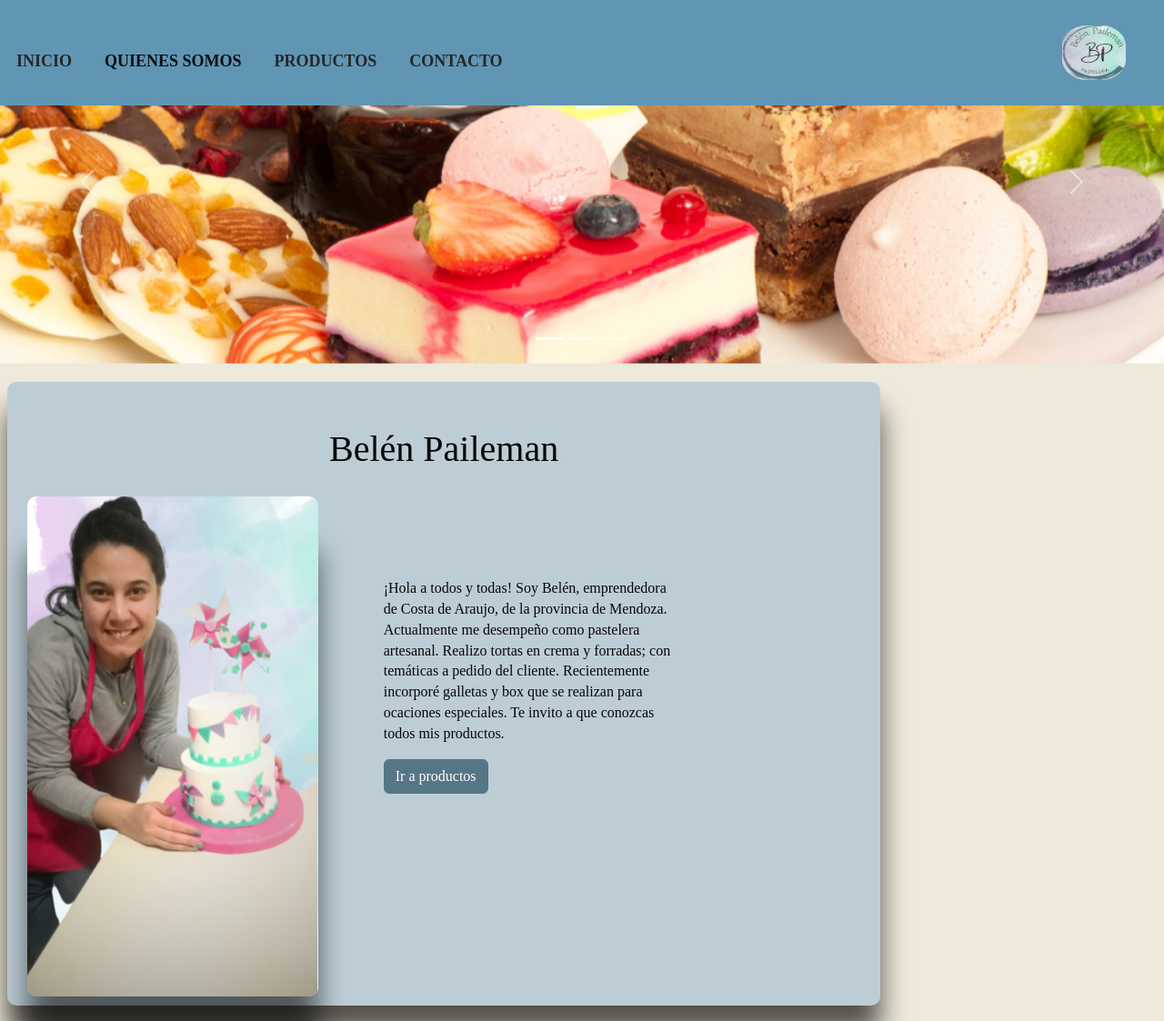
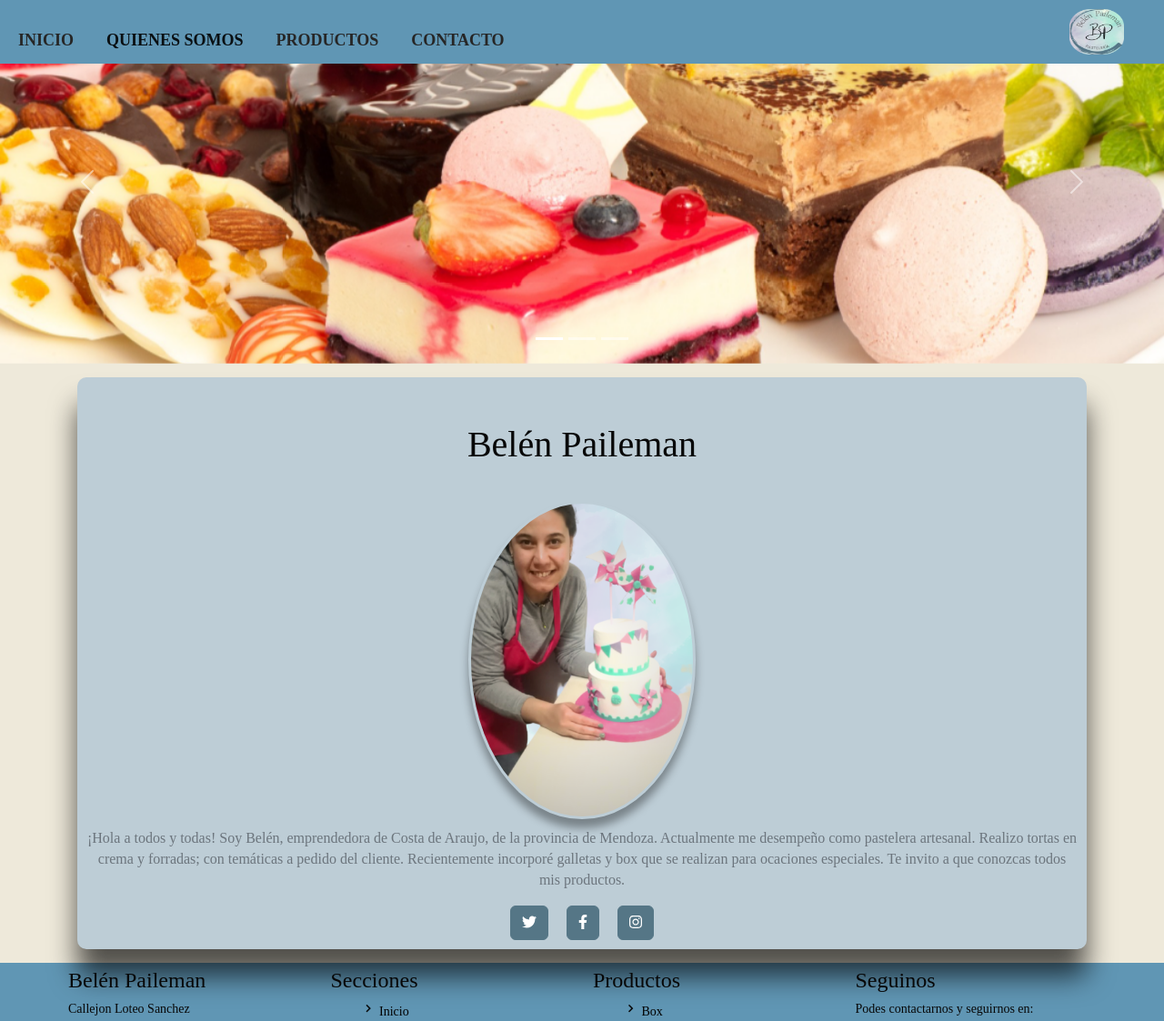
Before and after one commit to NestorLlanos/PF-Llanos, a website: page html/quienes somos.html in a window 1280 px wide. Shown: the top 1123 px of the page at 91% size. Drawn offline with nearby package versions, Linux system fonts and the light colour scheme; files whose address does not match are found by name; a web font is replaced by a local one.

Commit message:
modificando acerca de nosotros y alto de navbar

```diff
--- a/html/quienes somos.html
+++ b/html/quienes somos.html
@@ -15,8 +15,8 @@
   </head>
   <body>
 
-    <header>
-      <nav class="navbar navbar-expand-lg fixed-top">
+    <header >
+      <nav class="navbar navbar-expand-lg py-0 fixed-top">
         <div class="container-fluid">
           <button class="navbar-toggler" type="button" data-bs-toggle="collapse" data-bs-target="#navbarSupportedContent" aria-controls="navbarSupportedContent" aria-expanded="false" aria-label="Toggle navigation">
             <span class="navbar-toggler-icon"></span>
@@ -45,6 +45,7 @@
         </a>
         </div>
       </nav>
+
       <div id="carouselExampleIndicators" class="carousel slide" data-bs-ride="true">
         <div class="carousel-indicators">
           <button type="button" data-bs-target="#carouselExampleIndicators" data-bs-slide-to="0" class="active" aria-current="true" aria-label="Slide 1"></button>
@@ -73,29 +74,24 @@
       </div>
     </header>
 
-    <main class="container-fluid">
+    <main class="container">
     <section class="sectionbelen">
-      <div>
-        <div class="cardbelen row">
+        <div class="cardbelen">
           <h1 class="centrado">Belén Paileman</h1>
-          <div class="col-md-5">
-            <img src="../media/Belen Paileman.png" class="img-fluid  imgbel" alt="Imagen de Belén Paileman">
-          </div>
-
-          <div class="col-md-6">
-              <p class="parrafobel"> ¡Hola a todos y todas! Soy Belén, emprendedora de Costa de Araujo, de la provincia de Mendoza. Actualmente me desempeño como pastelera artesanal.
+          <div >
+            <img class="mx-auto rounded-circle" src="../media/Belen Paileman.png" alt="..." />
+              <p class="text-muted">¡Hola a todos y todas! Soy Belén, emprendedora de Costa de Araujo, de la provincia de Mendoza. Actualmente me desempeño como pastelera artesanal.
               Realizo tortas en crema y forradas; con temáticas a pedido del cliente.
               Recientemente incorporé galletas y box que se realizan para ocaciones especiales.
-              Te invito a que conozcas todos mis productos.
-              </p>
-              <a href="./productos.html" class="btn btn-primary">Ir a productos</a>
-          </div>
+              Te invito a que conozcas todos mis productos.</p>
+            <a class="btn btn-dark btn-social mx-2" href="#!" aria-label="Parveen Anand Twitter Profile"><i class="fab fa-twitter"></i></a>
+            <a class="btn btn-dark btn-social mx-2" href="#!" aria-label="Parveen Anand Facebook Profile"><i class="fab fa-facebook-f"></i></a>
+            <a class="btn btn-dark btn-social mx-2" href="#!" aria-label="Parveen Anand LinkedIn Profile"><i class="fab fa-instagram "></i></a>
 
+           </div>
+        </div>
+    </section>
 
-        </div>
-
-      </div>
-    </section>
     </main>
     <footer>
 
@@ -154,7 +150,7 @@
     </footer>
 
     <script src="https://cdn.jsdelivr.net/npm/bootstrap@5.2.3/dist/js/bootstrap.bundle.min.js" integrity="sha384-kenU1KFdBIe4zVF0s0G1M5b4hcpxyD9F7jL+jjXkk+Q2h455rYXK/7HAuoJl+0I4" crossorigin="anonymous"></script>
-
+    <script src="https://use.fontawesome.com/releases/v6.3.0/js/all.js" crossorigin="anonymous"></script>
     <script src="./js/bootstrap.bundle.js"></script>
   </body>
 </html>
--- a/scss/style.scss
+++ b/scss/style.scss
@@ -74,10 +74,11 @@ body {
         }
         .navbar {
             background:$bg1;
+
             .logo {
                 display: flex;
-                width: 70px;
-                height: 70px;
+                width: 60px;
+                height: 60px;
 
             }
 
@@ -153,8 +154,9 @@ body {
     }
 
 
-    .container-fluid{
-        padding: 10px;
+    .container{
+
+        padding: 5px;
 
 
         .centrado{
@@ -171,12 +173,8 @@ body {
 
         .sectioncard{
             display: flex;
-            margin: 20px 40 10px 20px;
+            margin: 20px 30px 10px 10px;
             text-align: center;
-
-
-
-
 
             .card{
                 margin: 5px;
@@ -229,7 +227,7 @@ body {
         }
         .sectionbelen{
             display: flex;
-            text-align:left;
+            text-align:center;
             margin: 10px;
 
             .cardbelen{
@@ -248,36 +246,35 @@ body {
                     padding: 40px 0px 20px 0px;
 
                 }
-                .imgbel{
-                    width: 320px;
-                    height: 550px;
-                    object-fit: cover;
-                    border-radius: 10px;
+                img{
+                    padding: 3px;
+                    margin: 10px;
+                    width: 250px;
+                    height: 350px;
+                    object-fit:cover;
+
                     box-shadow:
-                    rgba(black, 0.56) 0 60px 30px 0;
-                    transform: perspective(800px);
+                    rgba(black, 0.36) 0 10px 10px 0;
+                    transform: perspective(600px);
                     transform-style: preserve-3d;
 
                     &:hover {
+                        width: 310px;
+                        height: 410px;
                         transition:
                         0.6s $hoverEasing,
                         box-shadow 2s $hoverEasing;
                         box-shadow:
                         rgba(white, 0.2) 0 0 40px 5px,
                         rgba(white, 1) 0 0 0 1px,
-                        rgba(black, 0.66) 0 30px 60px 0,
-                        inset #080808 0 0 0 2px,
-                        inset white 0 0 0 6px;
+                        rgba(black, 0.66) 0 30px 60px 0;
+
+
                     }
                 }
-                .parrafobel{
-                    padding-top:90px ;
-                    width: 320px;
-                    align-items: center;
-                    font-size: $medium;
 
 
-                }
+
             }
 
         }
```
Also changed, not shown: html/contacto.html (+2 -2 lines), html/productos.html (+2 -2 lines), index.html (+14 -13 lines), scss/_queries.scss (+0 -14 lines), css/style.css, 1 other file.
